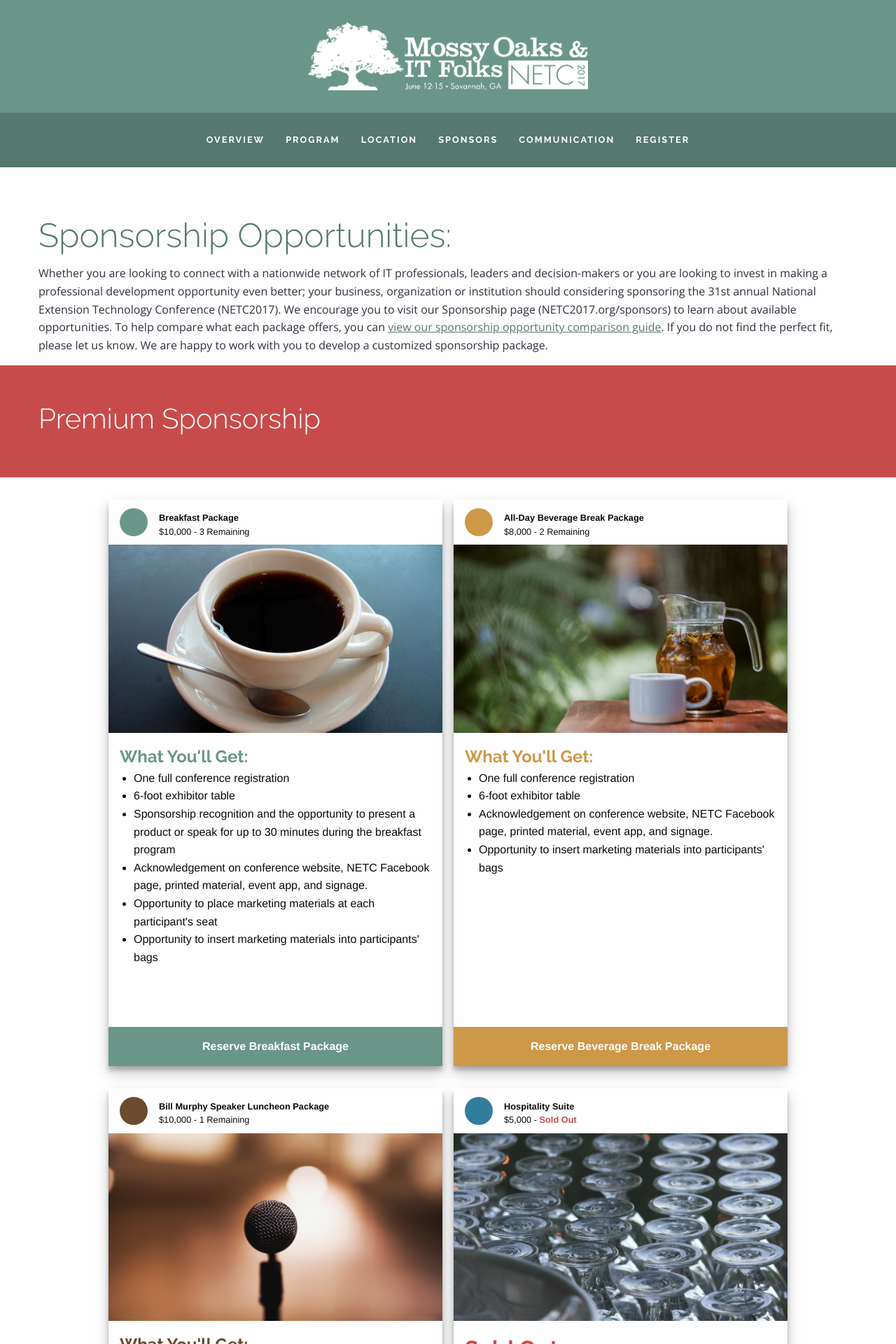
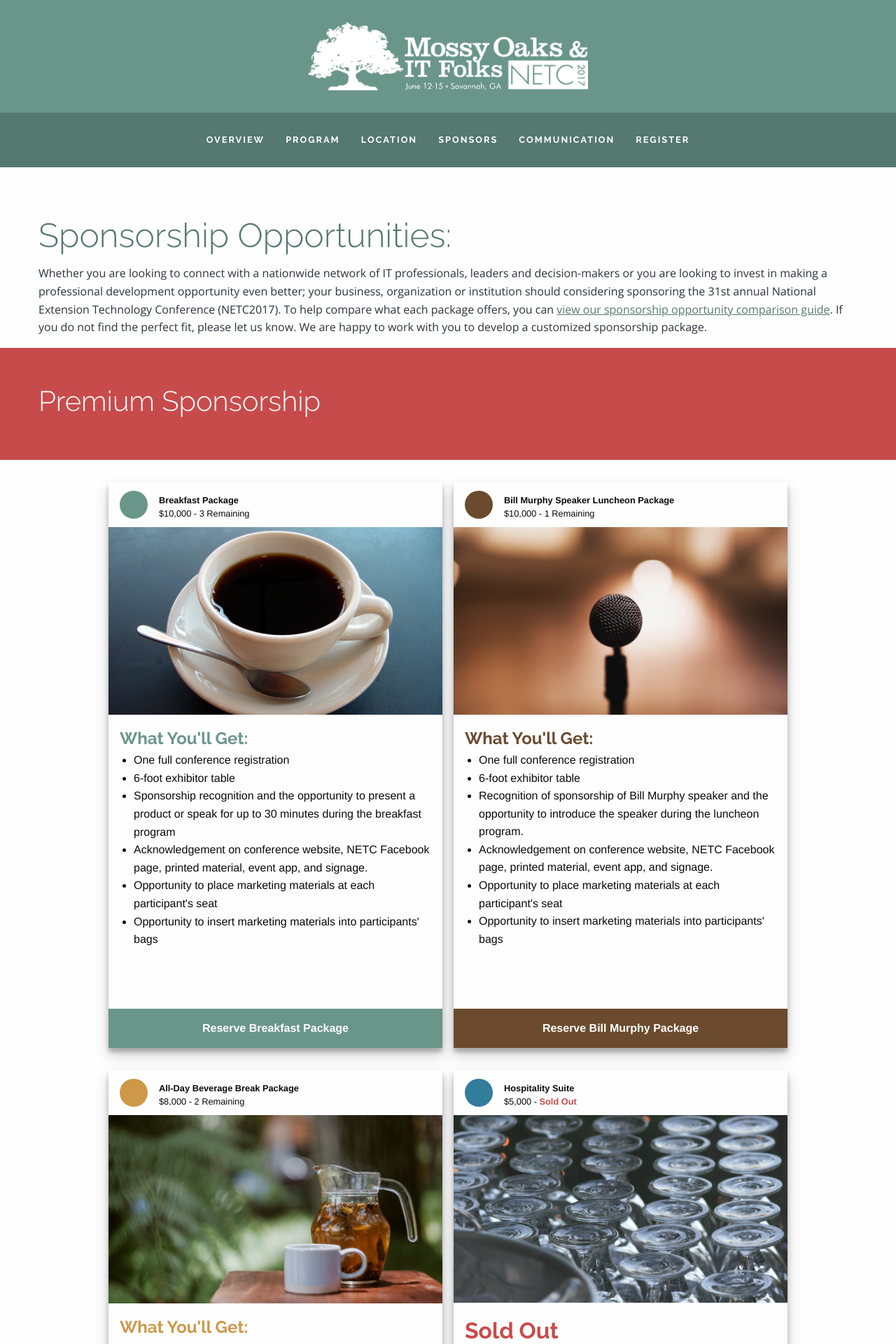
Before and after one commit to johnfrenchxyz/NETC, a Jekyll site: the page built from sponsors/index.html, in a window 1280 px wide. Shown: the top 1920 px of the page at 70% size. Built offline with Jekyll 4.4.1, drawn with Linux system fonts in a browser that asks for light colours; nearby versions of some CDN libraries; some of the changed text lies outside the part shown.

Commit message:
Makes final updates for Brain before push

```diff
--- a/_config.yml
+++ b/_config.yml
@@ -19,10 +19,9 @@
   Write an awesome description for your new site here. You can edit this
   line in _config.yml. It will appear in your document head meta (for
   Google search results) and in your feed.xml site description.
-baseurl: "/NETC" # the subpath of your site, e.g. /blog FOR SOME REASON, TO TEST LOCALLY, MAKE BASEURL "" AND TO TEST ON GH-PAGES, MAKE IT "/NETC"
-url: "http://example.com" # the base hostname & protocol for your site
-twitter_username: jekyllrb
-github_username:  jekyll
+baseurl: "" # the subpath of your site, e.g. /blog FOR SOME REASON, TO TEST LOCALLY, MAKE BASEURL "" AND TO TEST ON GH-PAGES, MAKE IT "/NETC"
+url: "http://www.netc2017.org" # the base hostname & protocol for your site
+root: '/'
 
 # Build settings
 markdown: kramdown
--- a/_includes/head.html
+++ b/_includes/head.html
@@ -1,3 +1,5 @@
+{% assign relative_path = site.baseurl %}{% assign url_parts = page.url | split: '/' %}{% for x in (2..url_parts.size) %}{% assign relative_path = relative_path | append: '/..' %}{% endfor %}
+
 <head>
   <meta charset="utf-8">
   <meta http-equiv="X-UA-Compatible" content="IE=edge">
@@ -6,7 +8,7 @@
   <title>{% if page.title %}{{ page.title | escape }}{% else %}{{ site.title | escape }}{% endif %}</title>
   <meta name="description" content="{% if page.excerpt %}{{ page.excerpt | strip_html | strip_newlines | truncate: 160 }}{% else %}{{ site.description }}{% endif %}">
 
-  <link rel="stylesheet" href="{{ "/css/main.css" | prepend: site.baseurl }}">
+  <link rel="stylesheet" href="{{relative_path}}/css/main.css">
   <link rel="canonical" href="{{ page.url | replace:'index.html','' | prepend: site.baseurl | prepend: site.url }}">
   <link rel="alternate" type="application/rss+xml" title="{{ site.title }}" href="{{ "/feed.xml" | prepend: site.baseurl | prepend: site.url }}">
 </head>
--- a/_sass/_body.scss
+++ b/_sass/_body.scss
@@ -174,6 +174,17 @@
     }
 }
 
+.sponsor-indication {
+    font-weight: bold;
+    font-family: $open-sans;
+}
+.sponsor-blue {
+    color: $blue;
+}
+.sponsor-red {
+    color: $red;
+}
+
 
 // Communications > Personnel Contact Card
 //----------------------------------------
--- a/communication/index.html
+++ b/communication/index.html
@@ -64,7 +64,7 @@
          <!-- Cindy Allen -->
          <div class="personnel-card">
              <div class="personnel-image">
-                 <img src="{{site.baseurl}}/images/avatar.png" alt="portrait of Cindy Allen" />
+                 <img src="{{site.baseurl}}/images/CindyAllen.jpg" alt="portrait of Cindy Allen" />
              </div>
              <div class="card-description">
                  <div class="name">
--- a/index.html
+++ b/index.html
@@ -2,7 +2,6 @@
 layout: default
 title: NETC 2017
 ---
-
 <main>
     <div class="row" data-equalizer data-equalize-by-row="true">
         <div class="large-6 medium-6 columns">
--- a/sponsors/index.html
+++ b/sponsors/index.html
@@ -6,7 +6,7 @@
 <div class="row">
     <div class="large-12 columns">
         <h1>Sponsorship Opportunities:</h1>
-        <p>Whether you are looking to connect with a nationwide network of IT professionals, leaders and decision-makers or you are looking to invest in making a professional development opportunity even better; your business, organization or institution should considering sponsoring the 31st annual National Extension Technology Conference (NETC2017). We encourage you to visit our Sponsorship page (NETC2017.org/sponsors) to learn about available opportunities. To help compare what each package offers, you can <a href="{{site.baseurl}}/images/pdf/NETC2017-Sponsorship-Opportunities.pdf" target="_blank">view our sponsorship opportunity comparison guide</a>. If you do not find the perfect fit, please let us know. We are happy to work with you to develop a customized sponsorship package.</p>
+        <p>Whether you are looking to connect with a nationwide network of IT professionals, leaders and decision-makers or you are looking to invest in making a professional development opportunity even better; your business, organization or institution should considering sponsoring the 31st annual National Extension Technology Conference (NETC2017). To help compare what each package offers, you can <a href="{{site.baseurl}}/images/pdf/NETC2017-Sponsorship-Opportunities.pdf" target="_blank">view our sponsorship opportunity comparison guide</a>. If you do not find the perfect fit, please let us know. We are happy to work with you to develop a customized sponsorship package.</p>
     </div>
 </div>
 
@@ -49,6 +49,31 @@
                 </div>
                 <a href="mailto:bwatson@uga.edu,carlam@uga.edu?subject=NETC 2017 Breakfast Package Registration&body=I would like to purchase the Breakfast Package to sponsor NETC 2017." class="card-button" class="card-button">Reserve Breakfast Package</a>
             </div>
+            <!-- All-Day Beverage Break Package -->
+            <div class="card-yellow">
+                <div class="card-heading">
+                    <div class="card-circle"></div>
+                    <div class="card-title">
+                        All-Day Beverage Break Package
+                    </div>
+                    <div class="card-subtitle">
+                        $8,000 - 2 Remaining
+                    </div>
+                </div>
+                <div class="card-image">
+                    <a href="mailto:bwatson@uga.edu,carlam@uga.edu?subject=NETC 2017 All-Day Beverage Break Package Registration&body=I would like to purchase the All-Day Beverage Break Package to sponsor NETC 2017."><img src="{{site.baseurl}}/images/beverage.jpeg" alt="A large collection of refreshing drinks" /></a>
+                </div>
+                <div class="card-description">
+                    <strong>What You'll Get:</strong>
+                    <ul>
+                        <li>One full conference registration</li>
+                        <li>6-foot exhibitor table</li>
+                        <li>Acknowledgement on conference website, NETC Facebook page, printed material, event app, and signage.</li>
+                        <li>Opportunity to insert marketing materials into participants' bags</li>
+                    </ul>
+                </div>
+                <a href="mailto:bwatson@uga.edu,carlam@uga.edu?subject=NETC 2017 All-Day Beverage Break Package Registration&body=I would like to purchase the All-Day Beverage Break Package to sponsor NETC 2017." class="card-button" class="card-button">Reserve Beverage Break Package</a>
+            </div>
             <!-- Bill Murphy Speaker Luncheon Package -->
             <div class="card-brown">
                 <div class="card-heading">
@@ -75,31 +100,6 @@
                     </ul>
                 </div>
                 <a href="mailto:bwatson@uga.edu,carlam@uga.edu?subject=NETC 2017 Bill Murphy Speaker Luncheon Package Registration&body=I would like to purchase the Bill Murphy Speaker Luncheon Package to sponsor NETC 2017." class="card-button" class="card-button">Reserve Bill Murphy Package</a>
-            </div>
-            <!-- All-Day Beverage Break Package -->
-            <div class="card-yellow">
-                <div class="card-heading">
-                    <div class="card-circle"></div>
-                    <div class="card-title">
-                        All-Day Beverage Break Package
-                    </div>
-                    <div class="card-subtitle">
-                        $8,000 - 2 Remaining
-                    </div>
-                </div>
-                <div class="card-image">
-                    <a href="mailto:bwatson@uga.edu,carlam@uga.edu?subject=NETC 2017 All-Day Beverage Break Package Registration&body=I would like to purchase the All-Day Beverage Break Package to sponsor NETC 2017."><img src="{{site.baseurl}}/images/beverage.jpeg" alt="A large collection of refreshing drinks" /></a>
-                </div>
-                <div class="card-description">
-                    <strong>What You'll Get:</strong>
-                    <ul>
-                        <li>One full conference registration</li>
-                        <li>6-foot exhibitor table</li>
-                        <li>Acknowledgement on conference website, NETC Facebook page, printed material, event app, and signage.</li>
-                        <li>Opportunity to insert marketing materials into participants' bags</li>
-                    </ul>
-                </div>
-                <a href="mailto:bwatson@uga.edu,carlam@uga.edu?subject=NETC 2017 All-Day Beverage Break Package Registration&body=I would like to purchase the All-Day Beverage Break Package to sponsor NETC 2017." class="card-button" class="card-button">Reserve Beverage Break Package</a>
             </div>
             <!-- Hospitality Suite -->
             <div class="card-blue">
@@ -139,18 +139,10 @@
                         <br />
                         <br />
                         <img src="../images/florida.png" alt="University of Florida Extension Logo" />
-                        <br />
+                        <p class="sponsor-indication sponsor-blue">Hospitality Level Sponsor</p>
                         <br />
                         <img src="../images/caes-logo-small.png" alt="University of Georgia Extension Logo" />
-                        <br />
-                        <br />
-                        <br />
-                        <br />
-                        <br />
-                        <br />
-                        <br />
-                        <br />
-                        <br />
+                        <p class="sponsor-indication sponsor-red">Oak Level Sponsor</p>
                         <br />
                         <br />
                         <br />
@@ -174,29 +166,55 @@
 <div class="row">
     <div class="large-12 columns">
         <div class="card-container sponsors">
-            <!-- Azalea Package -->
-            <div class="card-green">
+            <!-- Oak Package -->
+            <div class="card-red">
                 <div class="card-heading">
                     <div class="card-circle"></div>
                     <div class="card-title">
-                        Azalea Package
+                        Oak Package
                     </div>
                     <div class="card-subtitle">
-                        $1,000+
+                        $10,000+
                     </div>
                 </div>
                 <div class="card-image">
-                    <a href="mailto:bwatson@uga.edu,carlam@uga.edu?subject=NETC 2017 Azelea Package Registration&body=I would like to purchase the Azelea Package to sponsor NETC 2017."><img src="{{site.baseurl}}/images/azelea.jpg" alt="A blooming Azelea flower" /></a>
+                    <a href="mailto:bwatson@uga.edu,carlam@uga.edu?subject=NETC 2017 Oak Package Registration&body=I would like to purchase the Oak Package to sponsor NETC 2017."><img src="{{site.baseurl}}/images/oak.jpg" alt="A table with delicous food ready to be eaten" /></a>
                 </div>
                 <div class="card-description">
                     <strong>What You'll Get:</strong>
                     <ul>
+                        <li>4 Full Conference Registrations</li>
                         <li>6-Foot Exhibitor Table</li>
                         <li>Acknowledgement on conference website, NETC Facebook page, printed material, event app, and signage</li>
                         <li>Opportunity to insert marketing materials into participants' bags</li>
                     </ul>
                 </div>
-                <a href="mailto:bwatson@uga.edu,carlam@uga.edu?subject=NETC 2017 Azelea Package Registration&body=I would like to purchase the Azelea Package to sponsor NETC 2017." class="card-button" class="card-button">Reserve Azalea Package</a>
+                <a href="mailto:bwatson@uga.edu,carlam@uga.edu?subject=NETC 2017 Oak Package Registration&body=I would like to purchase the Oak Package to sponsor NETC 2017." class="card-button">Reserve Oak Package</a>
+            </div>
+            <!-- Camellia Package -->
+            <div class="card-yellow">
+                <div class="card-heading">
+                    <div class="card-circle"></div>
+                    <div class="card-title">
+                        Camellia Package
+                    </div>
+                    <div class="card-subtitle">
+                        $2,500+
+                    </div>
+                </div>
+                <div class="card-image">
+                    <a href="mailto:bwatson@uga.edu,carlam@uga.edu?subject=NETC 2017 Camellia Package Registration&body=I would like to purchase the Camellia Package to sponsor NETC 2017."><img src="{{site.baseurl}}/images/camelia.jpg" alt="A blooming Camellia flower" /></a>
+                </div>
+                <div class="card-description">
+                    <strong>What You'll Get:</strong>
+                    <ul>
+                        <li>1 Full Conference Registration</li>
+                        <li>6-Foot Exhibitor Table</li>
+                        <li>Acknowledgement on conference website, NETC Facebook page, printed material, event app, and signage</li>
+                        <li>Opportunity to insert marketing materials into participants' bags</li>
+                    </ul>
+                </div>
+                <a href="mailto:bwatson@uga.edu,carlam@uga.edu?subject=NETC 2017 Camellia Package Registration&body=I would like to purchase the Camellia Package to sponsor NETC 2017." class="card-button" class="card-button">Reserve Camellia Package</a>
             </div>
             <!-- Dogwood Package -->
             <div class="card-brown">
@@ -223,31 +241,6 @@
                 </div>
                 <a href="mailto:bwatson@uga.edu,carlam@uga.edu?subject=NETC 2017 Dogwood Package Registration&body=I would like to purchase the Dogwood Package to sponsor NETC 2017." class="card-button" class="card-button">Reserve Dogwood Package</a>
             </div>
-            <!-- camellia Package -->
-            <div class="card-yellow">
-                <div class="card-heading">
-                    <div class="card-circle"></div>
-                    <div class="card-title">
-                        Camellia Package
-                    </div>
-                    <div class="card-subtitle">
-                        $2,500+
-                    </div>
-                </div>
-                <div class="card-image">
-                    <a href="mailto:bwatson@uga.edu,carlam@uga.edu?subject=NETC 2017 Camellia Package Registration&body=I would like to purchase the Camellia Package to sponsor NETC 2017."><img src="{{site.baseurl}}/images/camelia.jpg" alt="A blooming Camellia flower" /></a>
-                </div>
-                <div class="card-description">
-                    <strong>What You'll Get:</strong>
-                    <ul>
-                        <li>1 Full Conference Registration</li>
-                        <li>6-Foot Exhibitor Table</li>
-                        <li>Acknowledgement on conference website, NETC Facebook page, printed material, event app, and signage</li>
-                        <li>Opportunity to insert marketing materials into participants' bags</li>
-                    </ul>
-                </div>
-                <a href="mailto:bwatson@uga.edu,carlam@uga.edu?subject=NETC 2017 Camellia Package Registration&body=I would like to purchase the Camellia Package to sponsor NETC 2017." class="card-button" class="card-button">Reserve Camellia Package</a>
-            </div>
             <!-- Magnolia Package -->
             <div class="card-blue">
                 <div class="card-heading">
@@ -273,30 +266,29 @@
                 </div>
                 <a href="mailto:bwatson@uga.edu,carlam@uga.edu?subject=NETC 2017 Magnolia Package Registration&body=I would like to purchase the Magnolia Package to sponsor NETC 2017." class="card-button" class="card-button">Reserve Magnolia Package</a>
             </div>
-            <!-- Oak Package -->
-            <div class="card-red">
+            <!-- Azalea Package -->
+            <div class="card-green">
                 <div class="card-heading">
                     <div class="card-circle"></div>
                     <div class="card-title">
-                        Oak Package
+                        Azalea Package
                     </div>
                     <div class="card-subtitle">
-                        $10,000+
+                        $1,000+
                     </div>
                 </div>
                 <div class="card-image">
-                    <a href="mailto:bwatson@uga.edu,carlam@uga.edu?subject=NETC 2017 Oak Package Registration&body=I would like to purchase the Oak Package to sponsor NETC 2017."><img src="{{site.baseurl}}/images/oak.jpg" alt="A table with delicous food ready to be eaten" /></a>
+                    <a href="mailto:bwatson@uga.edu,carlam@uga.edu?subject=NETC 2017 Azelea Package Registration&body=I would like to purchase the Azelea Package to sponsor NETC 2017."><img src="{{site.baseurl}}/images/azelea.jpg" alt="A blooming Azelea flower" /></a>
                 </div>
                 <div class="card-description">
                     <strong>What You'll Get:</strong>
                     <ul>
-                        <li>4 Full Conference Registrations</li>
                         <li>6-Foot Exhibitor Table</li>
                         <li>Acknowledgement on conference website, NETC Facebook page, printed material, event app, and signage</li>
                         <li>Opportunity to insert marketing materials into participants' bags</li>
                     </ul>
                 </div>
-                <a href="mailto:bwatson@uga.edu,carlam@uga.edu?subject=NETC 2017 Oak Package Registration&body=I would like to purchase the Oak Package to sponsor NETC 2017." class="card-button">Reserve Oak Package</a>
+                <a href="mailto:bwatson@uga.edu,carlam@uga.edu?subject=NETC 2017 Azelea Package Registration&body=I would like to purchase the Azelea Package to sponsor NETC 2017." class="card-button" class="card-button">Reserve Azalea Package</a>
             </div>
         </div>
     </div>
```
Also changed, not shown: other parts of index.html (+4 -1 lines), images/CindyAllen.jpg (added).
